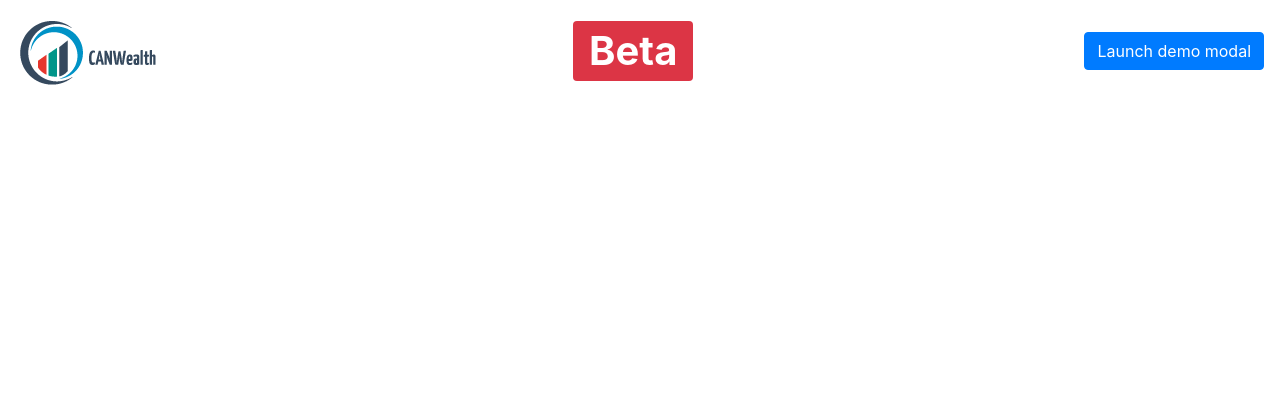
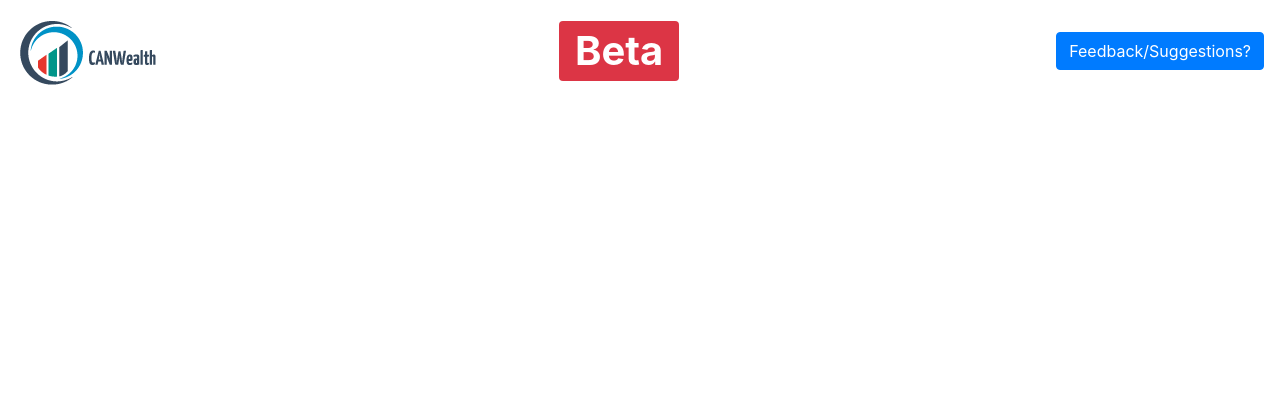
Before and after one commit to polygonnode/can-wealth, a Flask app: page / in a window 1280 px wide. Shown: the top 420 px of the page. Run offline with Flask 2, Linux system fonts and the light colour scheme; some libraries are stand-ins or nearby versions.

```diff
--- a/app/templates/layout.html
+++ b/app/templates/layout.html
@@ -20,7 +20,7 @@
 
         <!-- Button trigger modal -->
         <button type="button" class="btn btn-primary" data-toggle="modal" data-target="#myModal">
-          Launch demo modal
+          Feedback/Suggestions?
         </button>
 
               <!-- Modal -->
@@ -35,7 +35,7 @@
 
 
               <div class="form-group">
-                <label for="exampleFormControlTextarea1">Example textarea</label>
+                <label for="exampleFormControlTextarea1">Please input your feedback here: </label>
                 <textarea class="form-control" id="exampleFormControlTextarea1" rows="3"></textarea>
               </div>
             </form>
```
